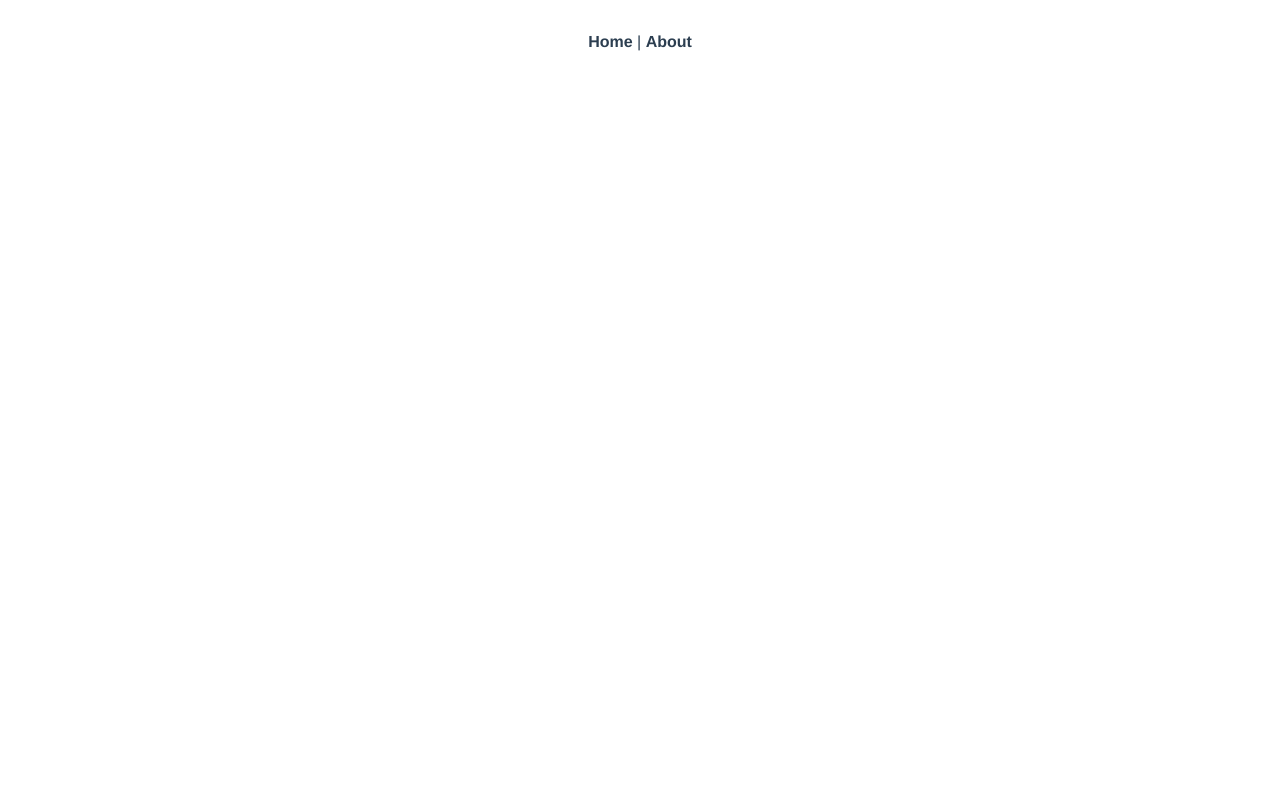
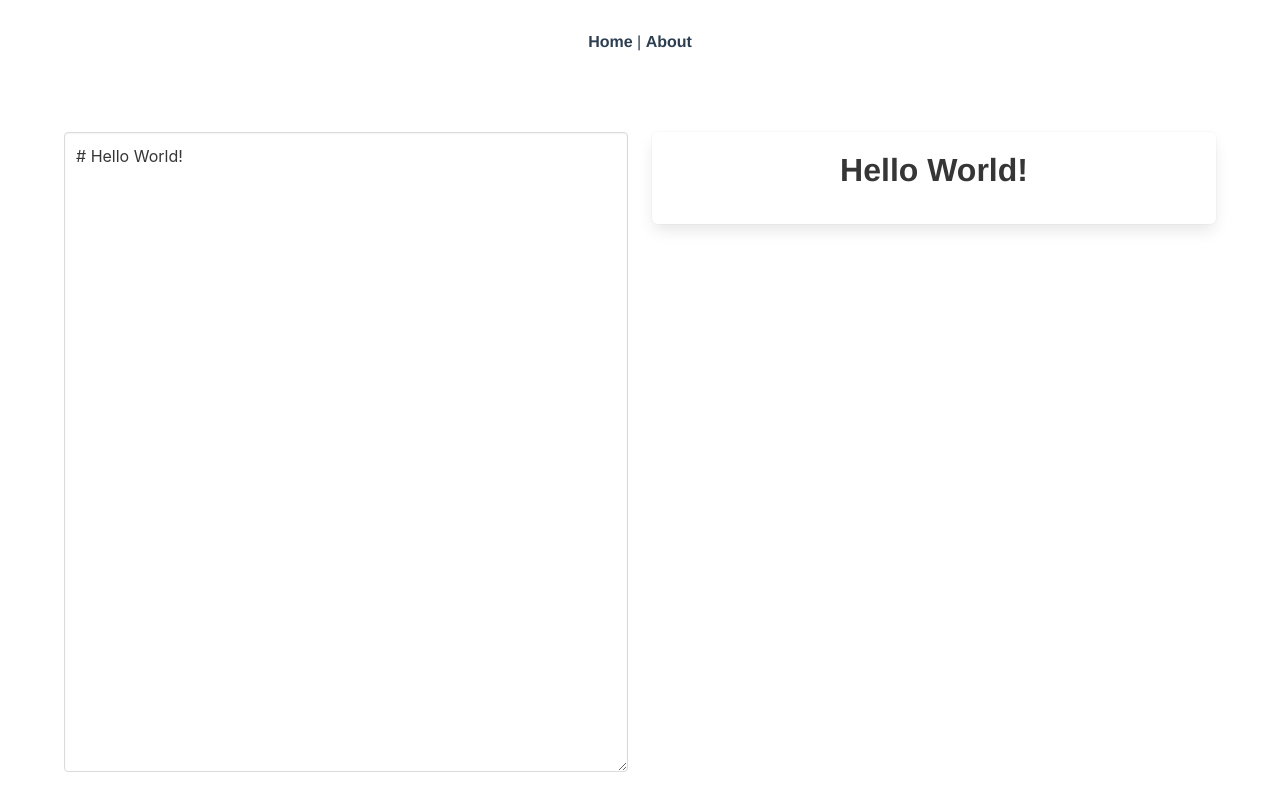
Before and after one commit to BakasaRus/WebProgramming-5-Client, a Vue app: page /create in a window 1280 px wide. Shown: the top 810 px of the page. Built offline with nearby package versions, Linux system fonts and the light colour scheme.

Commit message:
Add Marked package and Edit view

```diff
--- a/package.json
+++ b/package.json
@@ -11,7 +11,8 @@
     "core-js": "^2.6.5",
     "vue": "^2.6.10",
     "vue-router": "^3.0.3",
-    "bulma": "^0.7.4"
+    "bulma": "^0.7.4",
+    "marked": "^0.6.2"
   },
   "devDependencies": {
     "@vue/cli-plugin-babel": "^3.7.0",
--- a/src/router.js
+++ b/src/router.js
@@ -1,6 +1,7 @@
 import Vue from 'vue';
 import Router from 'vue-router';
 import Home from './views/Home.vue';
+import Edit from './views/Edit.vue';
 
 Vue.use(Router);
 
@@ -14,12 +15,17 @@ export default new Router({
       component: Home,
     },
     {
-      path: '/about',
-      name: 'about',
+      path: '/edit/:id',
+      name: 'edit',
       // route level code-splitting
       // this generates a separate chunk (about.[hash].js) for this route
       // which is lazy-loaded when the route is visited.
-      component: () => import(/* webpackChunkName: "about" */ './views/About.vue'),
+      component: Edit,
+    },
+    {
+      path: '/create',
+      name: 'create',
+      component: Edit,
     },
   ],
 });
--- a/src/views/About.vue
+++ /dev/null
@@ -1,5 +0,0 @@
-<template>
-  <div class="about">
-    <h1>This is an about page</h1>
-  </div>
-</template>
--- /dev/null
+++ b/src/views/Edit.vue
@@ -0,0 +1,43 @@
+<template>
+  <section class="section">
+    <div class="container">
+      <div class="columns is-desktop">
+        <div class="column one-half">
+          <div class="field">
+            <div class="control">
+              <textarea class="textarea" id="source" v-model="text"></textarea>
+            </div>
+          </div>
+        </div>
+        <div class="column one-half">
+          <div class="box">
+            <div class="content" v-html="compiledMarkdown"></div>
+          </div>
+        </div>
+      </div>
+    </div>
+  </section>
+</template>
+
+<script>
+import marked from 'marked';
+
+export default {
+  name: 'Editor',
+  data: () => ({
+    text: '# Hello World!',
+  }),
+
+  computed: {
+    compiledMarkdown() {
+      return marked(this.text, { sanitize: true });
+    },
+  },
+};
+</script>
+
+<style scoped>
+  .textarea {
+    height: 100vh;
+  }
+</style>
```
Also changed, not shown: 1 other file (tests, documents, lock files or other folders).
